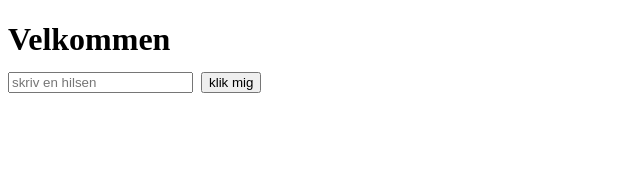
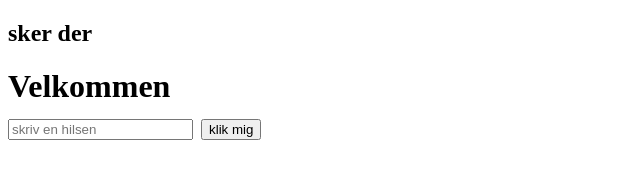
Before and after one commit to Sabelski/html_test, a plain HTML site: page docs/index.html in a window 1280 px wide. Shown: the whole page, without its empty margins (0-640 px from the left). Drawn offline with Linux system fonts and the light colour scheme.

Commit message:
Sker der

```diff
--- a/docs/index.html
+++ b/docs/index.html
@@ -7,7 +7,7 @@
     <title>Document</title>
 </head>
 <body>
-
+<h2>sker der</h2>
     <h1>  Velkommen</h> <br/>
         <input type="text" id="hilsen" placeholder="skriv en hilsen"/>
         <button id="knap" onclick="console.log(document.getElementById('hilsen').value)"> klik mig </button>
```
